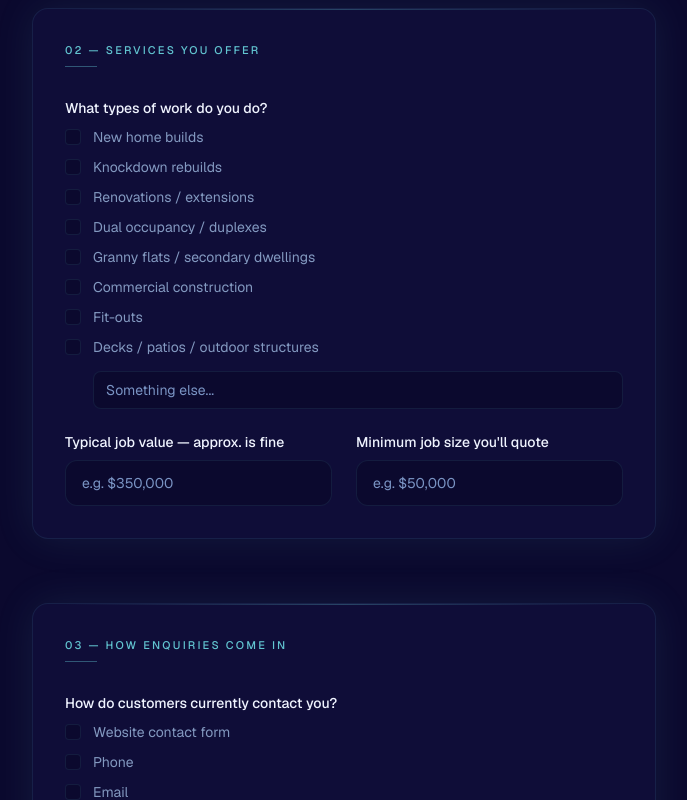
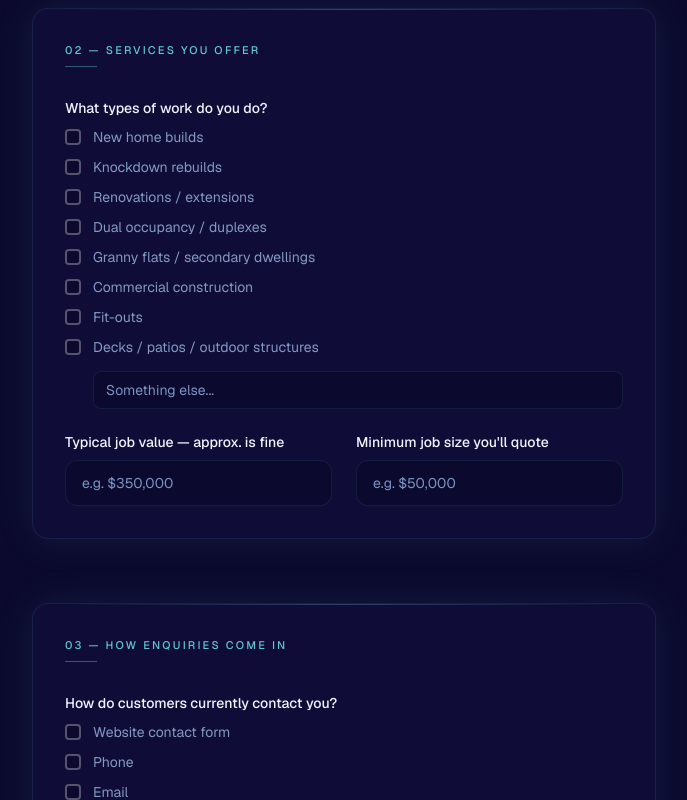
Before and after one commit to sg-satoshi/saabai-site, a Next.js app: page /onboarding/builders in a window 1280 px wide. Shown: the part 960-1760 px from the top of the page, without its empty margins (296-983 px from the left). Built offline with nearby package versions, Linux system fonts and the light colour scheme.

Commit message:
fix: make unchecked checkboxes visible on builders page

```diff
--- a/app/onboarding/builders/page.tsx
+++ b/app/onboarding/builders/page.tsx
@@ -118,10 +118,10 @@ function CheckboxGroup({
       {options.map((opt) => (
         <label key={opt} className="flex items-center gap-3 cursor-pointer group">
           <div
-            className={`w-4 h-4 rounded shrink-0 border transition-colors flex items-center justify-center ${
+            className={`w-4 h-4 rounded shrink-0 border-2 transition-colors flex items-center justify-center ${
               selected.includes(opt)
                 ? "bg-saabai-teal border-saabai-teal"
-                : "border-saabai-border bg-saabai-bg group-hover:border-saabai-teal/50"
+                : "border-white/30 bg-saabai-bg group-hover:border-saabai-teal/70"
             }`}
           >
             {selected.includes(opt) && (
```
